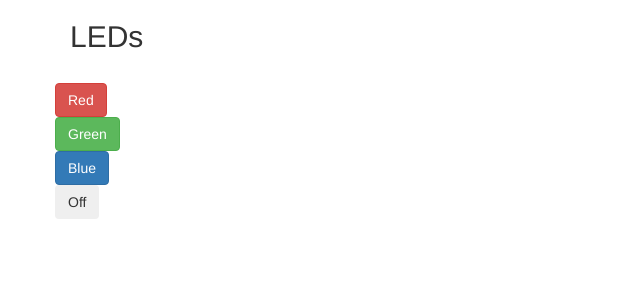
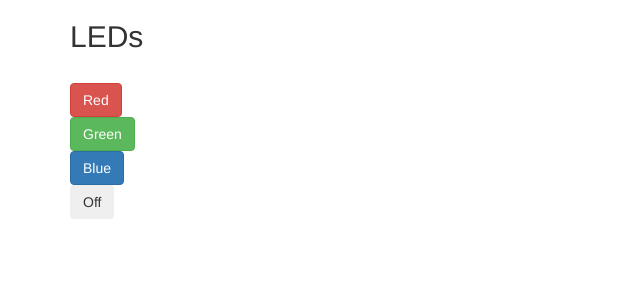
Before and after one commit to SteveSJLee/blink, a Flask app: page / in a window 1280 px wide. Shown: the top 300 px of the page, without its empty margins (0-640 px from the left). Run offline with Flask 2, Linux system fonts and the light colour scheme; some libraries are stand-ins or nearby versions.

Commit message:
Update index.html

```diff
--- a/templates/index.html
+++ b/templates/index.html
@@ -12,7 +12,6 @@
     <h2 class="display-2">LEDs</h2>
     <br>
     {# Button Grid #}
-    <div class="row">
         <form method="post" action="/red/">
             <button type="submit" class="btn btn-danger" data-toggle="button" aria-pressed="false" autocomplete="off">
               Red
@@ -28,8 +27,8 @@
               Blue
             </button>
         </form>
-    </div>
-    <div class="row">
+</div>
+    <div class="container">
         <form method="post" action="/off/">
             <button type="submit" class="btn btn-secondary" data-toggle="button" aria-pressed="false" autocomplete="off">
               Off
@@ -37,7 +36,5 @@
         </form>
     </div>
 
-</div>
-
 </body>
 </html>
```
